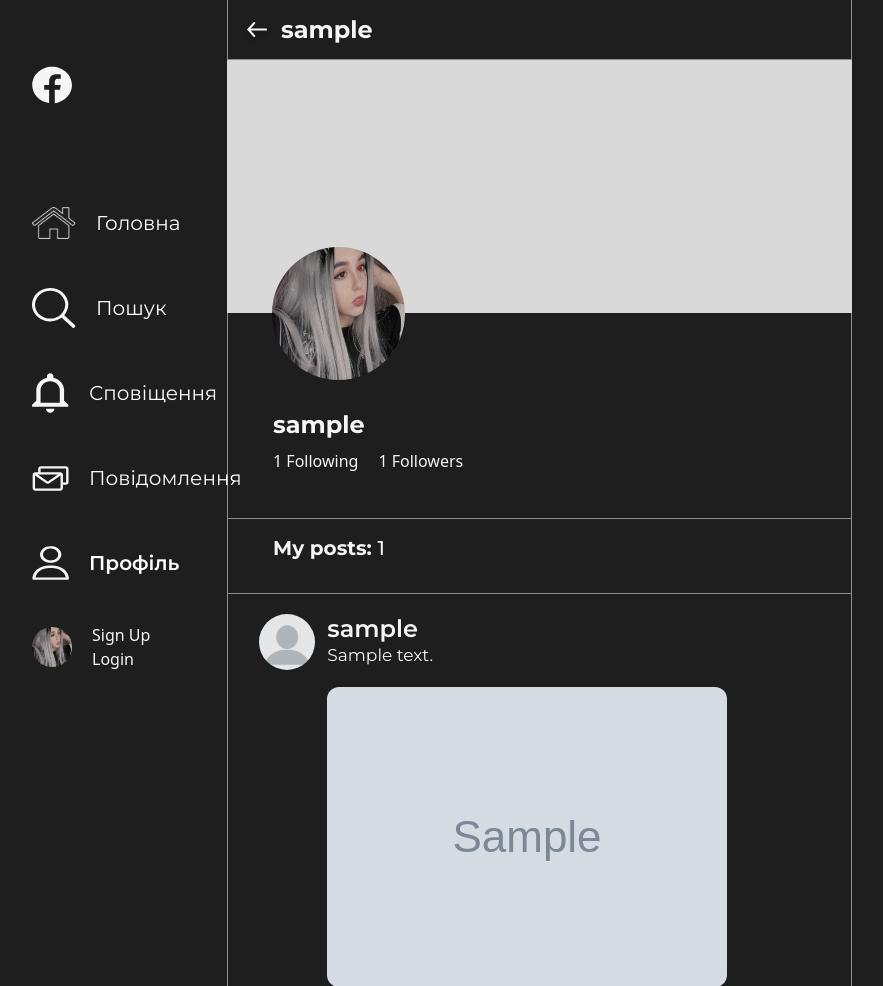
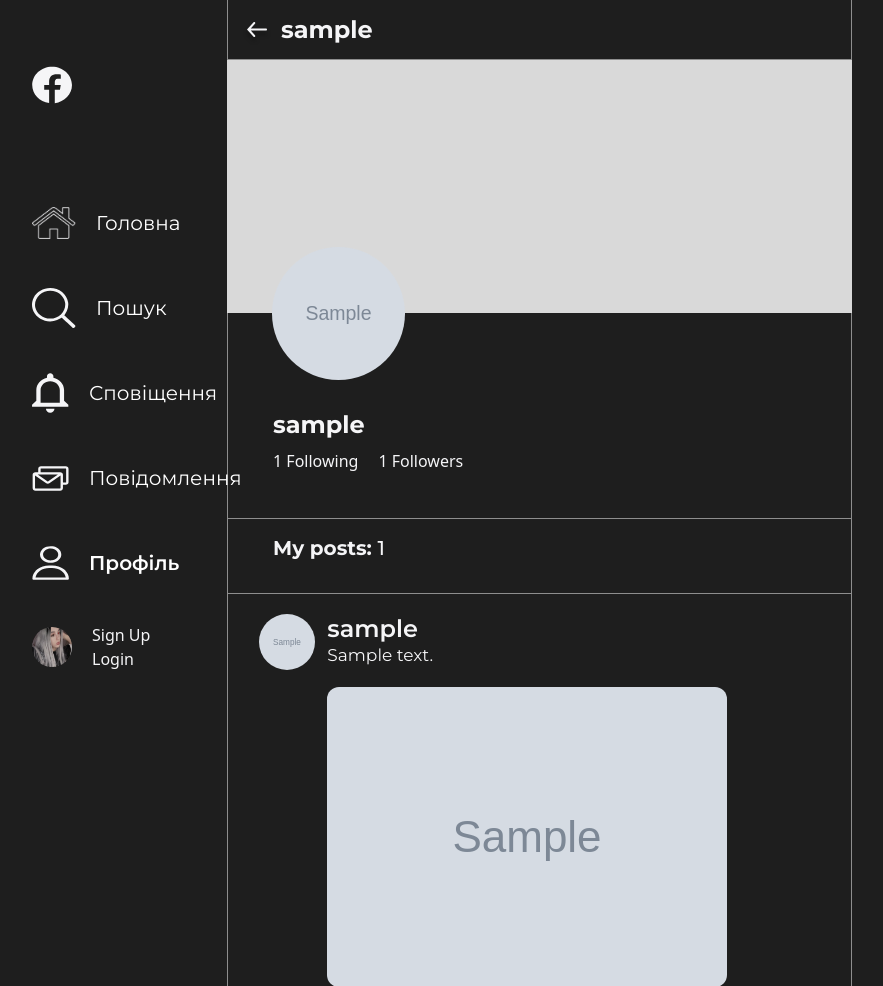
Before and after one commit to Alekssin1/Social-Network, a Django app: a page that uses users/templates/users/profile.html in a window 1280 px wide. Shown: the top 986 px of the page, without its empty margins (116-999 px from the left). Run offline with Django 3.2, Linux system fonts and the light colour scheme; tables that the repository leaves empty hold one stand-in row (values such as "Sample post"); grey boxes marked "Sample" are stand-in pictures; parts of the project's set-up code (start-up, migrations or seed data) failed here and were passed over.

Commit message:
added avatars on templates

```diff
--- a/our_post/templates/our_post/main.html
+++ b/our_post/templates/our_post/main.html
@@ -17,7 +17,7 @@ active_text
 <div class="post">
   {% if request.user.username %}
   <div class="user_add_post">
-    <img class="avatar online" src="{% static 'assets/dp.png' %}" alt="avatar" />
+    <img class="avatar online" src="{{user.avatar.avatar.url}}" alt="avatar" />
     <div class="about_user">
       <span class="nickname_post">{{user.username}}</span>
     </div>
@@ -41,7 +41,7 @@ active_text
   </div>
   {% for a in posts %}
   <div class="user_post">
-    <a href="{{ a.userId.getUsernameProfile }}" class="user_avatar-link"><img class="avatar online" src="{% static 'assets/dp.png' %}"
+    <a href="{{ a.userId.getUsernameProfile }}" class="user_avatar-link"><img class="avatar online" src="{{a.userId.avatar.avatar.url}}"
       alt="avatar" /></a>
     <div class="about_user">
 
--- a/our_post/templates/our_post/post.html
+++ b/our_post/templates/our_post/post.html
@@ -18,7 +18,7 @@ active_text
   <div class="user_post">
     <img
       class="avatar online"
-      src="{% static 'assets/dp.png' %}"
+      src="{{posts.userId.avatar.avatar.url}}"
       alt="avatar"
     />
 
@@ -57,7 +57,7 @@ active_text
       <div class="user_add_post">
           <img
             class="avatar online"
-            src="{% static 'assets/dp.png' %}"
+            src="{{user.avatar.avatar.url}}"
             alt="avatar"
           />
           <div class="about_user">
@@ -73,7 +73,7 @@ active_text
       <div class="user_post">
         <img
           class="avatar online"
-          src="{% static 'assets/dp.png' %}"
+          src="{{comment.userId.avatar.avatar.url}}"
           alt="avatar"
         />
           <div class="about_user">
--- a/users/templates/users/profile.html
+++ b/users/templates/users/profile.html
@@ -31,7 +31,7 @@ active_text
   </div>
 
   <div class="avatar_on_profile-block">
-    <img src="{% static 'img/yrnluGNIVTxYe1Isj4iCg.jpg' %}" alt="avatar" class="avatar_on_profile">
+    <img src="{{author.avatar.avatar.url}}" alt="avatar" class="avatar_on_profile">
   </div>
   <div class="profile_page-body">
     <div class="about_profile_user">
@@ -72,7 +72,7 @@ active_text
 
     {% for post in postThisUser %}
     <div class="user_post">
-      <a href="{{ post.userId.getUsernameProfile }}" class="user_avatar-link"><img class="avatar online" src="{% static 'assets/dp.png' %}"
+      <a href="{{ post.userId.getUsernameProfile }}" class="user_avatar-link"><img class="avatar online" src="{{author.avatar.avatar.url}}"
           alt="avatar" /></a>
 
       <div class="about_user">
```
